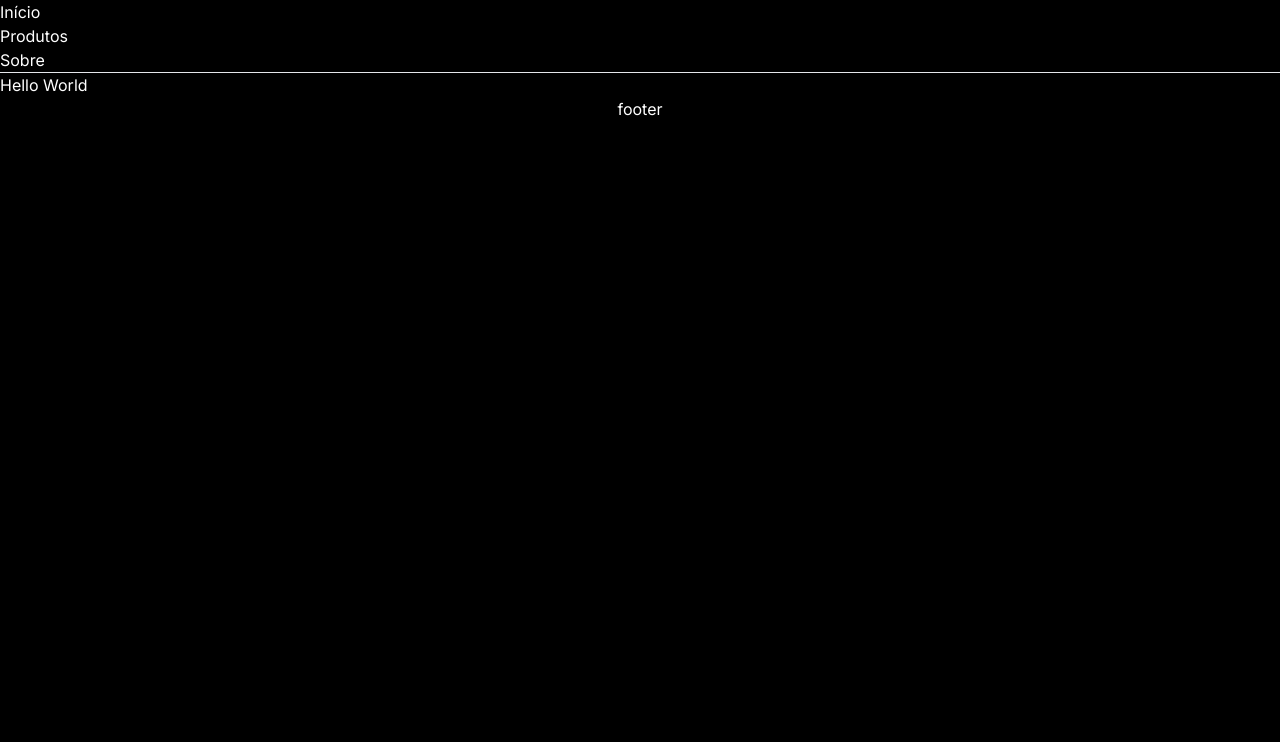
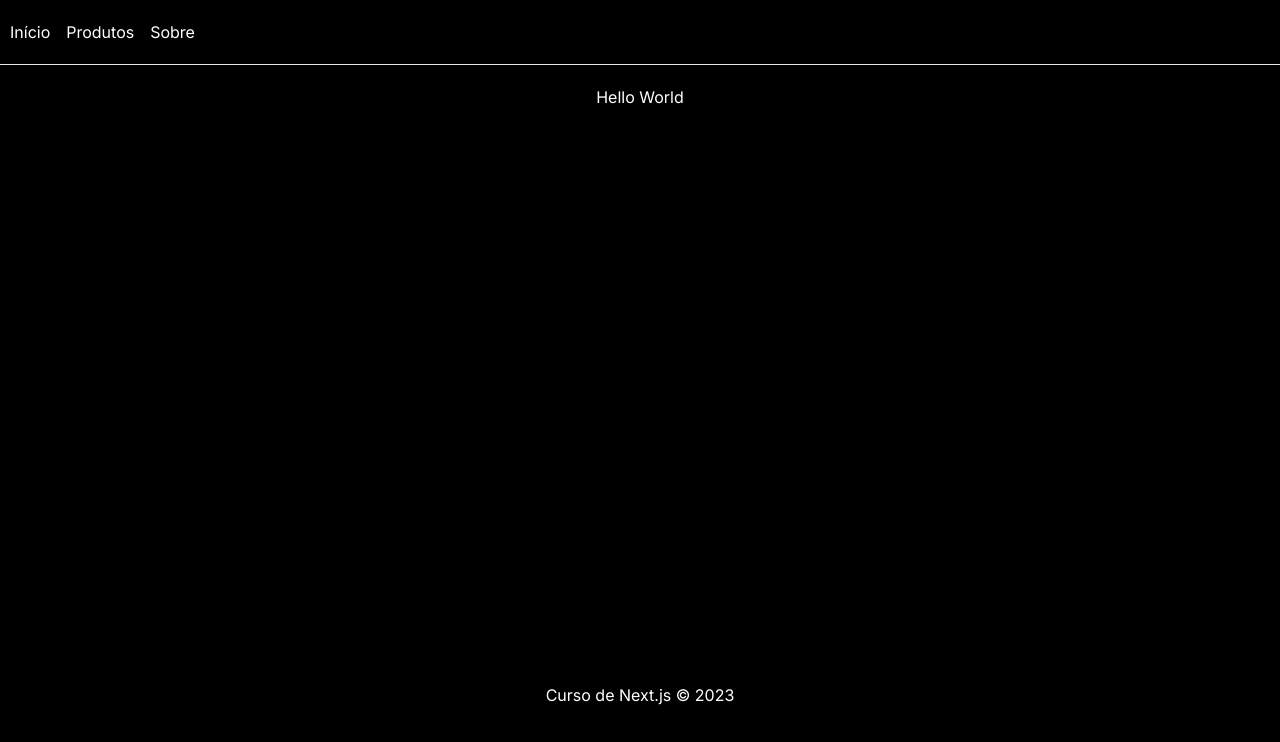
Before and after one commit to williamalonso/pokenext, a Next.js app: page / in a window 1280 px wide. Shown: the top 742 px of the page. Built offline with nearby package versions, Linux system fonts and the light colour scheme.

Commit message:
css module

```diff
--- a/src/components/Footer.tsx
+++ b/src/components/Footer.tsx
@@ -1,9 +1,11 @@
+import styles from '../styles/Footer.module.css';
+
 const Footer = () => {
   return (
     <>
-      <div className="flex justify-center">
-        <h1>footer</h1>
-      </div>
+      <footer className={` ${styles.footer} flex justify-center`}>
+        <p>Curso de Next.js &copy; 2023</p>
+      </footer>
     </>
   );
 }
--- a/src/components/MainContent.tsx
+++ b/src/components/MainContent.tsx
@@ -1,6 +1,7 @@
 import { ReactNode } from 'react';
-import Header from "./Header";
+import Navbar from "./Navbar";
 import Footer from "./Footer";
+import styles from '../styles/MainContent.module.css';
 
 interface MainContentProps {
   children: ReactNode;
@@ -9,8 +10,8 @@ interface MainContentProps {
 const MainContent: React.FC<MainContentProps> = ({ children }) => {
   return (
     <>
-      <Header></Header>
-      <div>
+      <Navbar></Navbar>
+      <div className={styles.container__MainContent}>
         {children}
       </div>
       <Footer></Footer>
--- a/src/components/Header.tsx
+++ b/src/components/Navbar.tsx
@@ -1,10 +1,11 @@
 import Link from "next/link";
+import styles from "../styles/Navbar.module.css";
 
-const Header: React.FC = () => {
+const Navbar: React.FC = () => {
   return (
     <div>
       <nav>
-        <ul>
+        <ul className={styles.navbar}>
           <li>
             <Link href="/">Início</Link>
           </li>
@@ -21,4 +22,4 @@ const Header: React.FC = () => {
    );
 }
 
-export default Header;
+export default Navbar;
--- a/src/pages/about.tsx
+++ b/src/pages/about.tsx
@@ -1,4 +1,4 @@
-import Header from "@/components/Header";
+import Header from "@/components/Navbar";
 import '../styles/globals.css';
 
 const About = () => {
--- a/src/pages/products/index.tsx
+++ b/src/pages/products/index.tsx
@@ -1,4 +1,4 @@
-import Header from "@/components/Header";
+import Header from "@/components/Navbar";
 import '../../styles/globals.css';
 
 const Index = () => {
--- /dev/null
+++ b/src/styles/Footer.module.css
@@ -0,0 +1,8 @@
+.footer {
+  background-color: #000;
+  color: #fff;
+  height: 300px;
+  display: flex;
+  justify-content: center;
+  align-items: center;
+}
--- /dev/null
+++ b/src/styles/MainContent.module.css
@@ -0,0 +1,5 @@
+.container__MainContent {
+  min-height: 60vh;
+  padding: 20px;
+  text-align: center;
+}
--- /dev/null
+++ b/src/styles/Navbar.module.css
@@ -0,0 +1,16 @@
+.navbar {
+  display: flex;
+  background-color: #000;
+  padding: 20px 10px;
+}
+
+.navbar a {
+  color: #fff;
+  margin-right: 1em;
+  text-decoration: none;
+  transition: .3s;
+}
+
+.navbar a:hover {
+  color: #999;
+}
--- a/src/styles/globals.css
+++ b/src/styles/globals.css
@@ -3,6 +3,6 @@
 @import 'tailwindcss/utilities';
 
 body {
-  background-color: black;
+  background-color: #000;
   color: white;
 }
```
